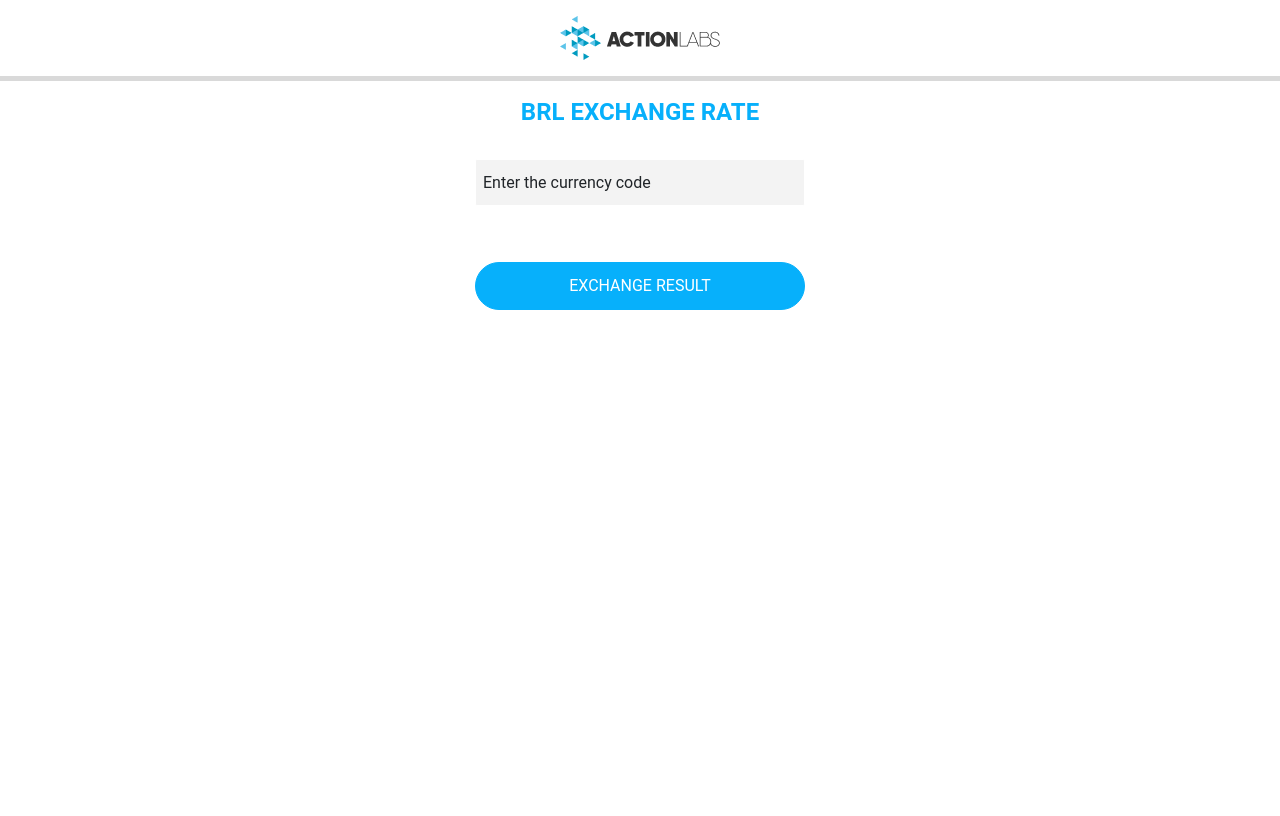
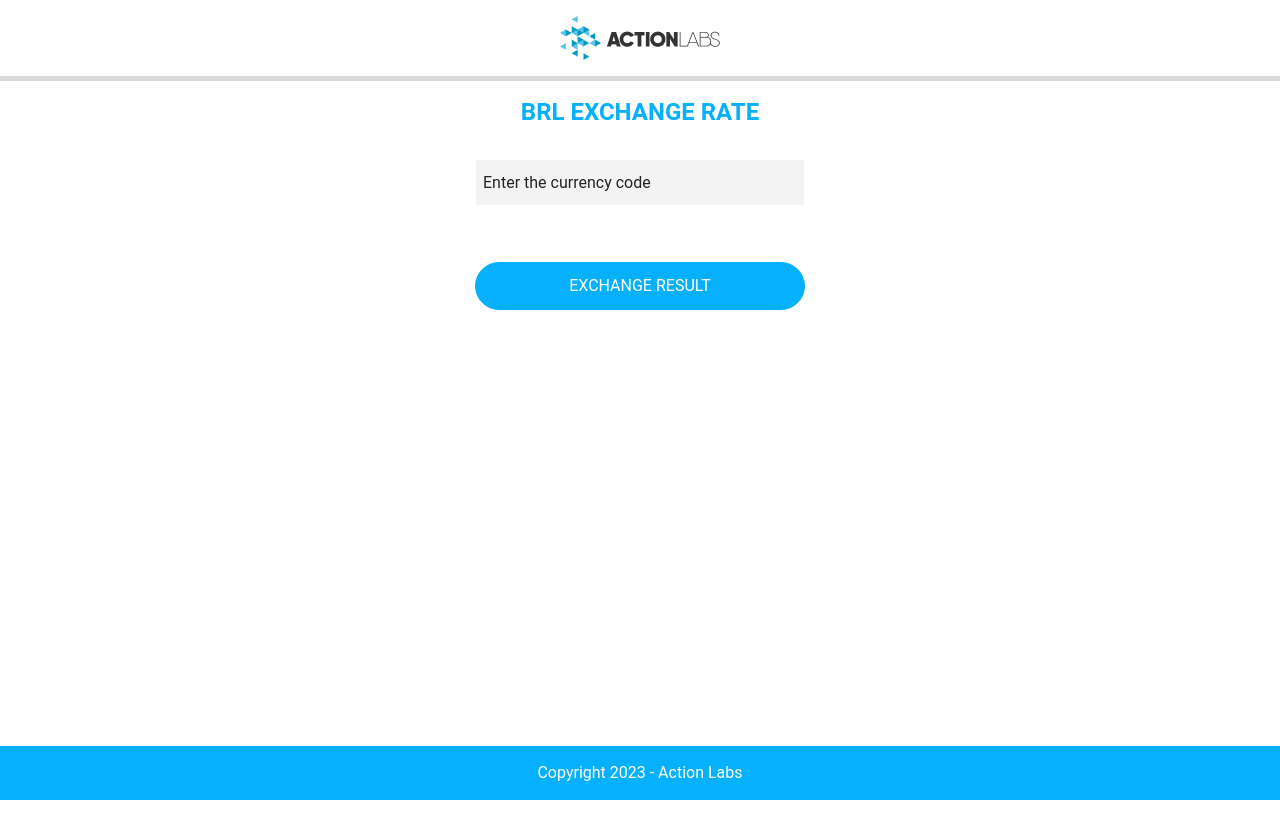
Before and after one commit to andersonguedesmg/brl-exchange-rate, an Angular app: page / in a window 1280 px wide. Built offline with nearby package versions, Linux system fonts and the light colour scheme.

Commit message:
Add Footer

```diff
--- /dev/null
+++ b/src/app/shared/components/footer/footer.component.html
@@ -0,0 +1,3 @@
+<footer>
+  <p>Copyright 2023 - Action Labs</p>
+</footer>
--- /dev/null
+++ b/src/app/shared/components/footer/footer.component.scss
@@ -0,0 +1,13 @@
+footer {
+  background-color: var(--color-primary);
+  color: var(--color-white);
+  text-align: center;
+  padding: 15px;
+  position: fixed;
+  bottom: 0;
+  width: 100%;
+}
+
+p {
+  margin-bottom: 0;
+}
--- a/src/app/shared/shared.module.ts
+++ b/src/app/shared/shared.module.ts
@@ -3,12 +3,14 @@ import { CommonModule } from '@angular/common';
 import { NotFoundComponent } from './pages/not-found/not-found.component';
 import { HeaderComponent } from './components/header/header.component';
 import { LoadingSpinnerComponent } from './components/loading-spinner/loading-spinner.component';
+import { FooterComponent } from './components/footer/footer.component';
 
 @NgModule({
   declarations: [
     NotFoundComponent,
     HeaderComponent,
-    LoadingSpinnerComponent
+    LoadingSpinnerComponent,
+    FooterComponent
   ],
   imports: [
     CommonModule
@@ -16,6 +18,7 @@ import { LoadingSpinnerComponent } from './components/loading-spinner/loading-sp
   exports: [
     HeaderComponent,
     LoadingSpinnerComponent,
+    FooterComponent,
   ]
 })
 export class SharedModule { }
--- a/src/app/site/pages/home/home.component.html
+++ b/src/app/site/pages/home/home.component.html
@@ -27,3 +27,5 @@
   *ngIf="currentExchangeRate && this.currentExchangeRate.success && !loading"
   [currentExchangeRate]="currentExchangeRate"
 ></app-current-exchange-rate>
+
+<app-footer></app-footer>
```
Also changed, not shown: src/app/shared/components/footer/footer.component.ts (added, +10 -0 lines), 1 other file (tests, documents, lock files or other folders).
